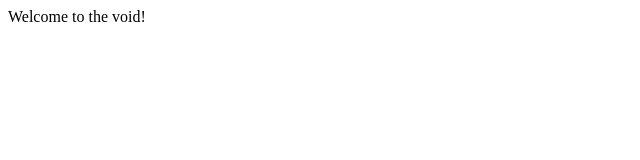
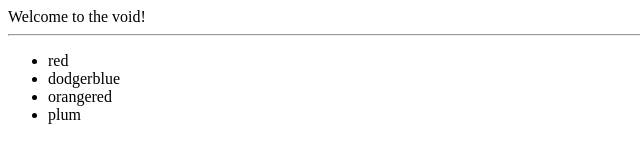
Before and after one commit to joeldevel/premier_vue, a plain HTML site: page index.html in a window 1280 px wide. Shown: the whole page, without its empty margins (0-640 px from the left). Drawn offline with nearby package versions, Linux system fonts and the light colour scheme.

Commit message:
Using the v-for directive

```diff
--- a/index.html
+++ b/index.html
@@ -9,6 +9,14 @@
     <div id="app">
       {{ message }}
     </div>
+    <hr>
+    <div id="app2">
+      <ul>
+        <li v-for='color in colors'>
+          {{ color.name }}
+        </li>
+      </ul>
+    </div>
 
     <script type="text/javascript">
       var app = new Vue({
@@ -17,6 +25,17 @@
           message: 'Welcome to the void!'
         }
       })
+      var app2 = new Vue({
+        el: '#app2',
+        data: {
+          colors:[
+            { name: "red"},
+            { name: "dodgerblue"},
+            { name: "orangered"},
+            { name: "plum"}
+          ]
+        }
+      })
     </script>
   </body>
 </html>
```
